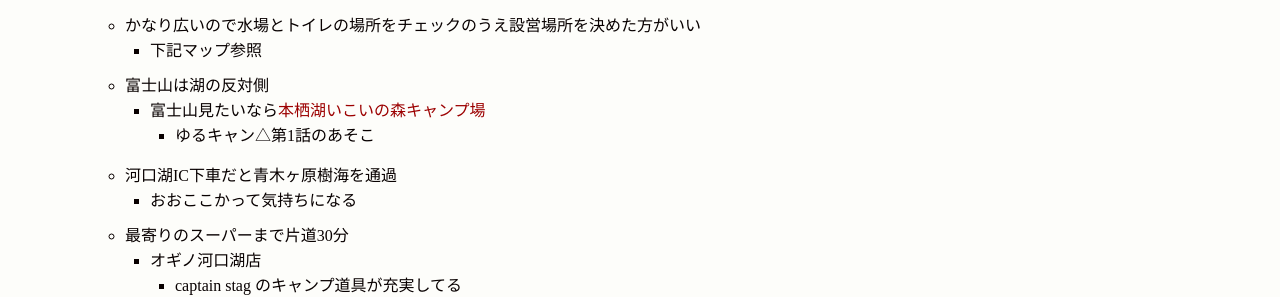
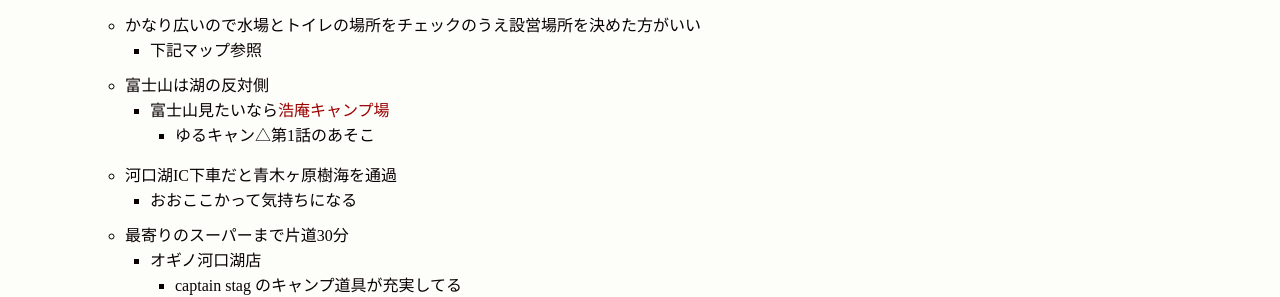
Before and after one commit to amazedkoumei/amazedkoumei.github.com, a Jekyll site: the page built from _posts/2018-09-13-first-rain-camp.md, in a window 1280 px wide and 900 px high. Shown: the part 452-749 px from the top of the window. Built offline with Jekyll 4.4.1, drawn with Linux system fonts in a browser that asks for light colours; Markdown is read by kramdown in place of the engine named in the settings.

Commit message:
いこいの森キャンプ場を浩庵キャンプ場に修正

```diff
--- a/_posts/2018-09-13-first-rain-camp.md
+++ b/_posts/2018-09-13-first-rain-camp.md
@@ -19,7 +19,7 @@
     - かなり広いので水場とトイレの場所をチェックのうえ設営場所を決めた方がいい
         - 下記マップ参照
     - 富士山は湖の反対側
-        - 富士山見たいなら[本栖湖いこいの森キャンプ場](http://www.motosuko.jp/)
+        - 富士山見たいなら[浩庵キャンプ場](http://kouan-motosuko.com/)
             - ゆるキャン△第1話のあそこ
     - 河口湖IC下車だと青木ヶ原樹海を通過
         - おおここかって気持ちになる
```
